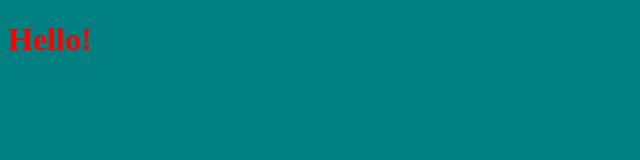
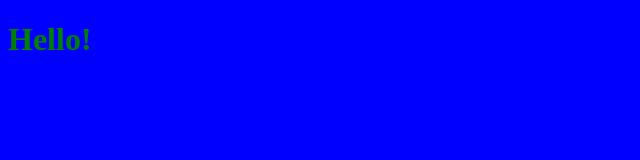
Before and after one commit to IrinaTykhonenko/Trial, a plain HTML site: page index.html in a window 1280 px wide. Shown: the whole page, without its empty margins (0-640 px from the left). Drawn offline with Linux system fonts and the light colour scheme.

Commit message:
изменяет цвет шрифт и фон

```diff
--- a/css/style.css
+++ b/css/style.css
@@ -1,4 +1,4 @@
 body {
-  background-color: teal;
-  color: red;
+  background-color: blue;
+  color: green;
 }
```
